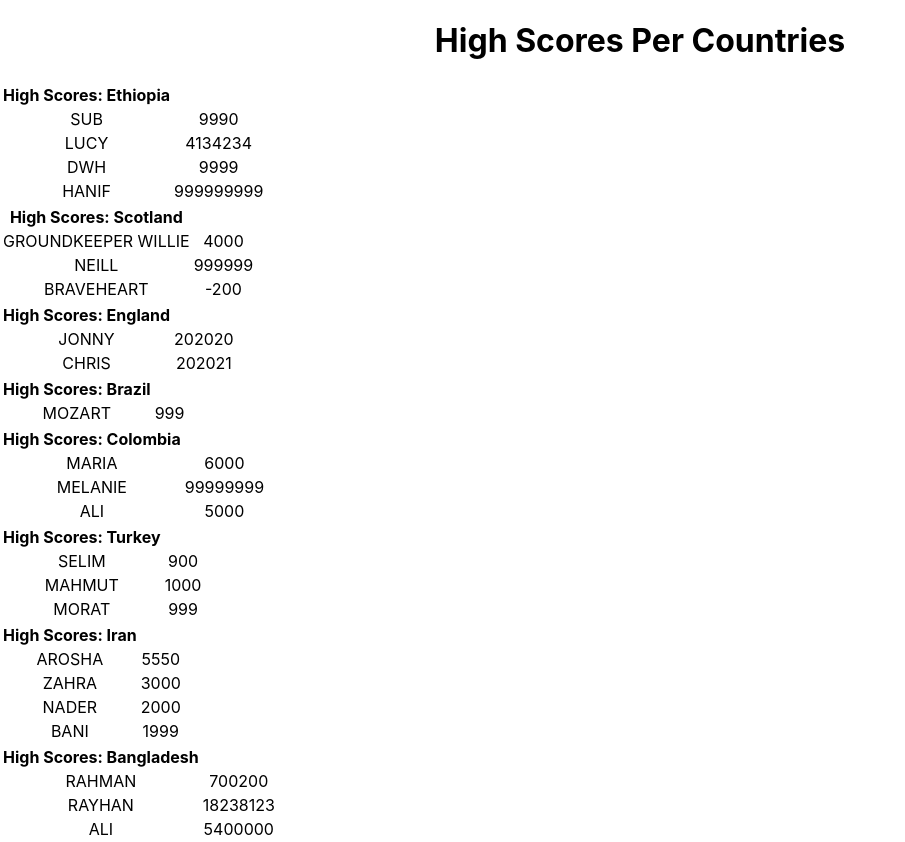
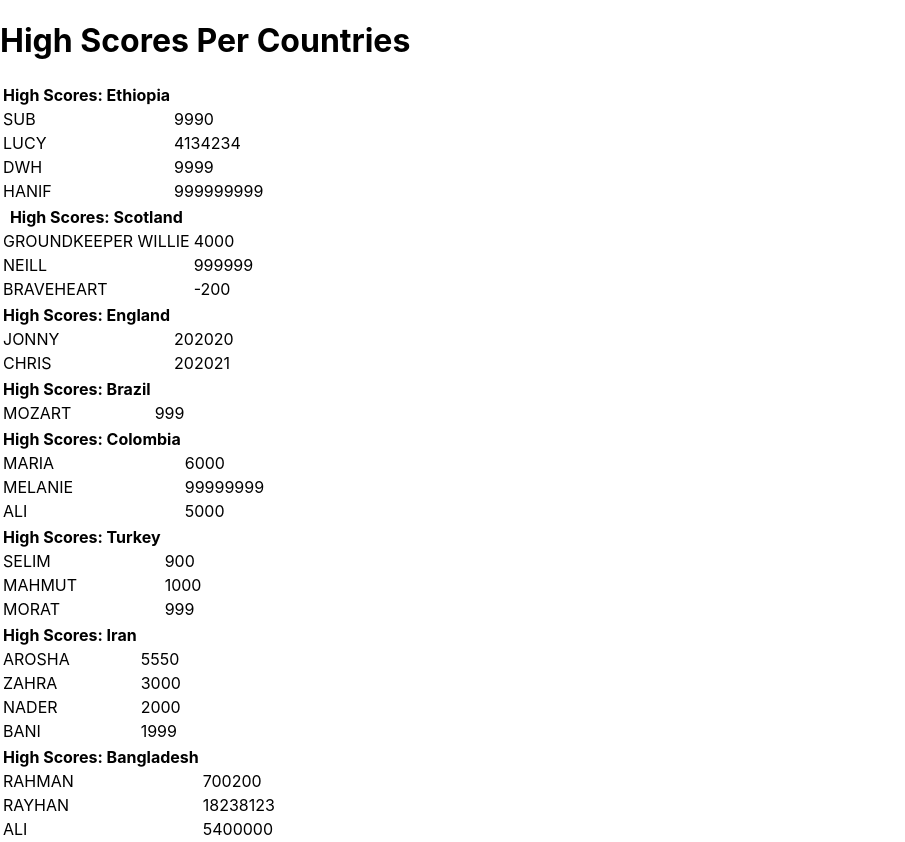
Before and after one commit to dona-shehu/high-score-table, a React (Create React App) app: page / in a window 1280 px wide. Shown: the whole page, without its empty margins (0-905 px from the left). Built offline with nearby package versions, Linux system fonts and the light colour scheme.

Commit message:
Level 1 completed

```diff
--- a/src/HighScoreTable.js
+++ b/src/HighScoreTable.js
@@ -4,7 +4,7 @@ import React from 'react';
 
 const HighScoreTable = (props) => {
     return (
-        <div className="App">
+        <>
             <header>
                 <h1>High Scores Per Countries </h1>
             </header>
@@ -27,7 +27,7 @@ const HighScoreTable = (props) => {
                     </table>
                 )
             })}
-        </div>
+        </>
     );
 }
 export default HighScoreTable;
```
